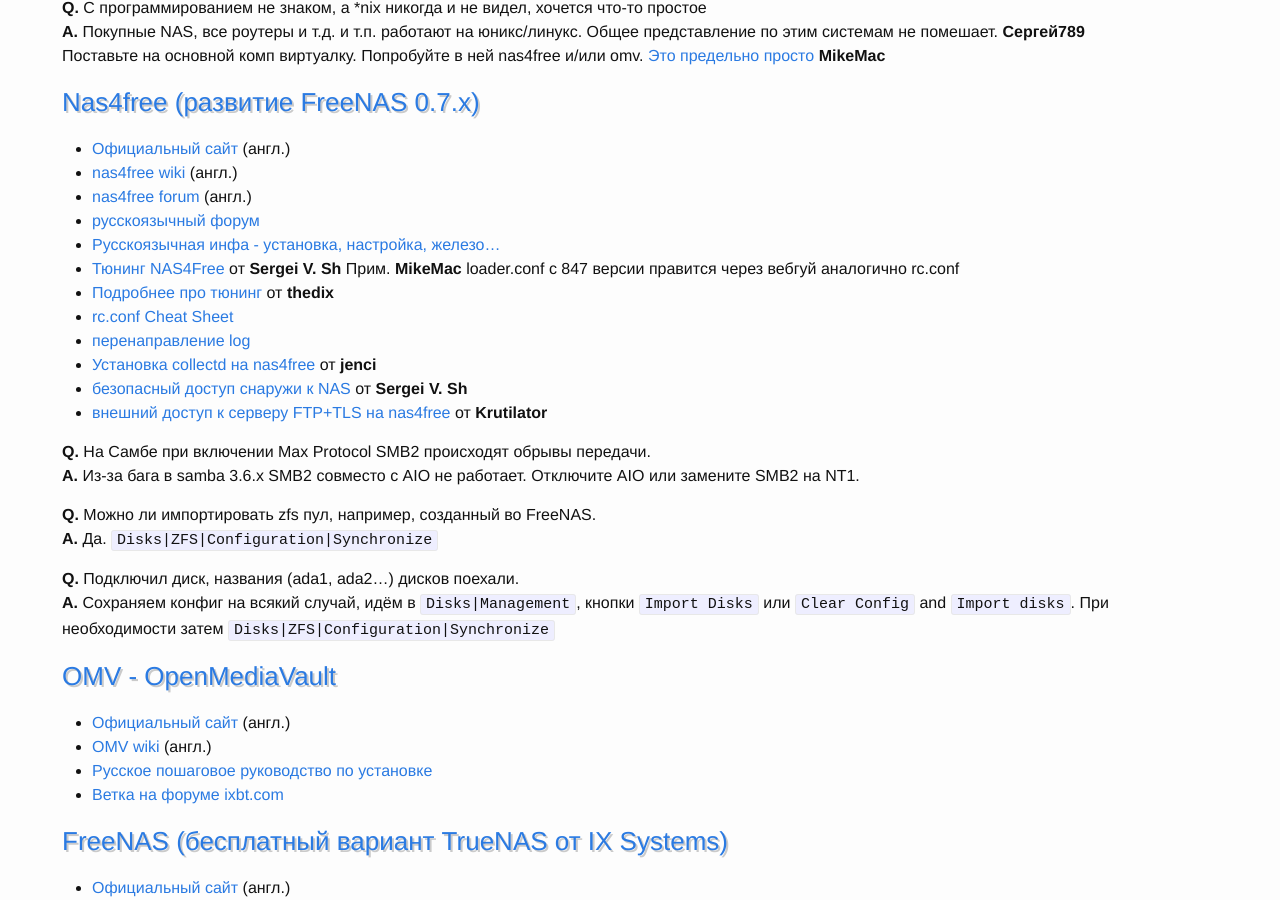
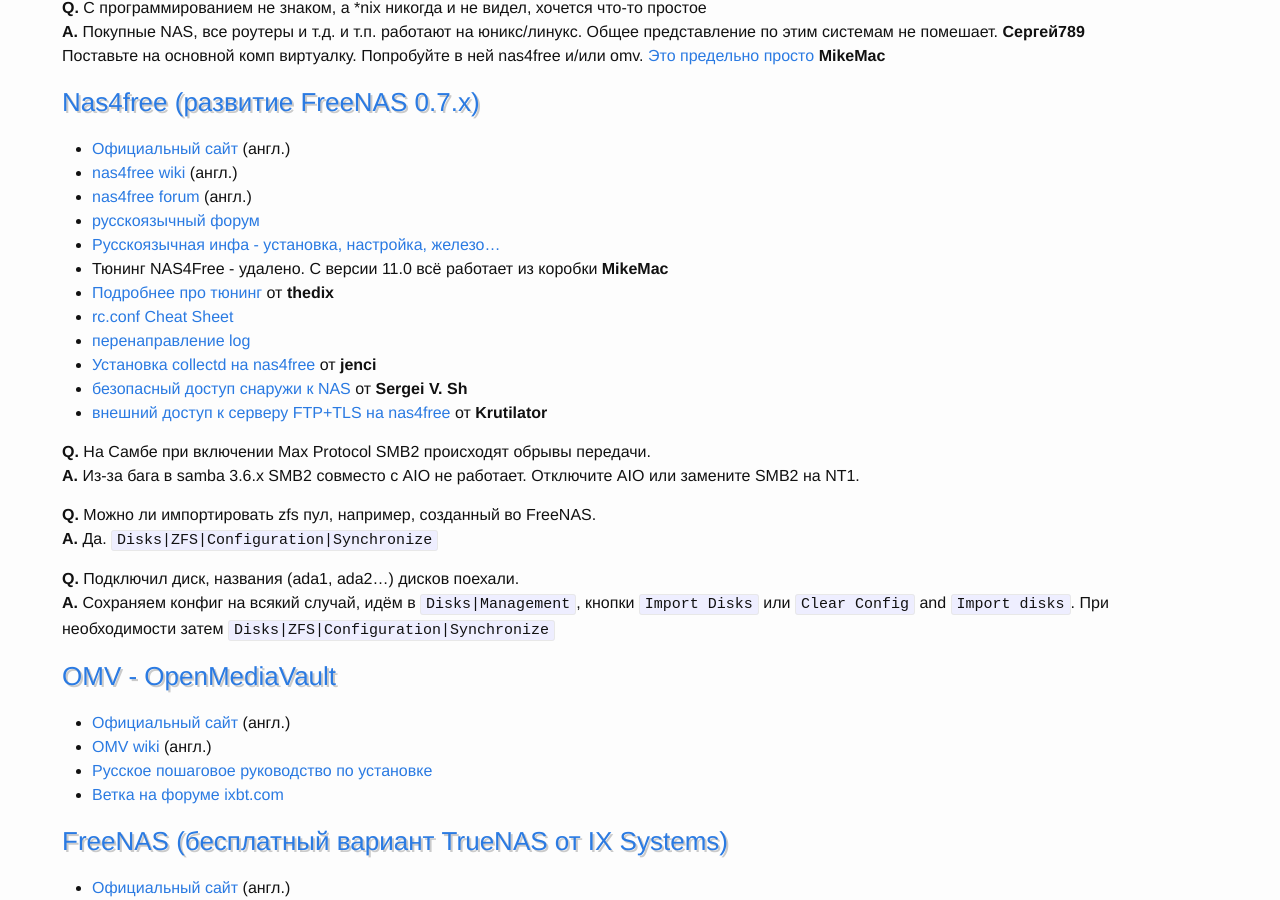
Before and after one commit to nas-faq/nas-faq.github.io, a Jekyll site: the page built from software.md, in a window 1280 px wide and 900 px high, scrolled down 2269 px. Built offline with Jekyll 4.4.1, drawn with Linux system fonts in a browser that asks for light colours; nearby versions of some CDN libraries; Markdown is read by kramdown in place of the engine named in the settings; comment, search, counter and statistics services are not loaded.

Commit message:
Update software.md

```diff
--- a/software.md
+++ b/software.md
@@ -48,7 +48,7 @@
 *   [nas4free forum](http://forums.nas4free.org/index.php) (англ.)
 *   [русскоязычный форум](http://forums.nas4free.org/viewforum.php?f=44&sid=603e23082349bac63b5d8c9e50a5580a)
 *   [Русскоязычная инфа - установка, настройка, железо...](http://2gusia.livejournal.com/30360.html)
-*   [Тюнинг NAS4Free](http://forum.ixbt.com/topic.cgi?id=4:127822:3686#3686) от **Sergei V. Sh** Прим. **MikeMac** loader.conf с 847 версии правится через вебгуй аналогично rc.conf
+*   Тюнинг NAS4Free - удалено. С версии 11.0 всё работает из коробки **MikeMac**
 *   [Подробнее про тюнинг](http://forum.ixbt.com/topic.cgi?id=4:127864:2353#2353) от **thedix**
 *   [rc.conf Cheat Sheet](http://forums.nas4free.org/viewtopic.php?f=75&t=204)
 *   [перенаправление log](http://wiki.nas4free.org/doku.php?id=faq:0134)
```
